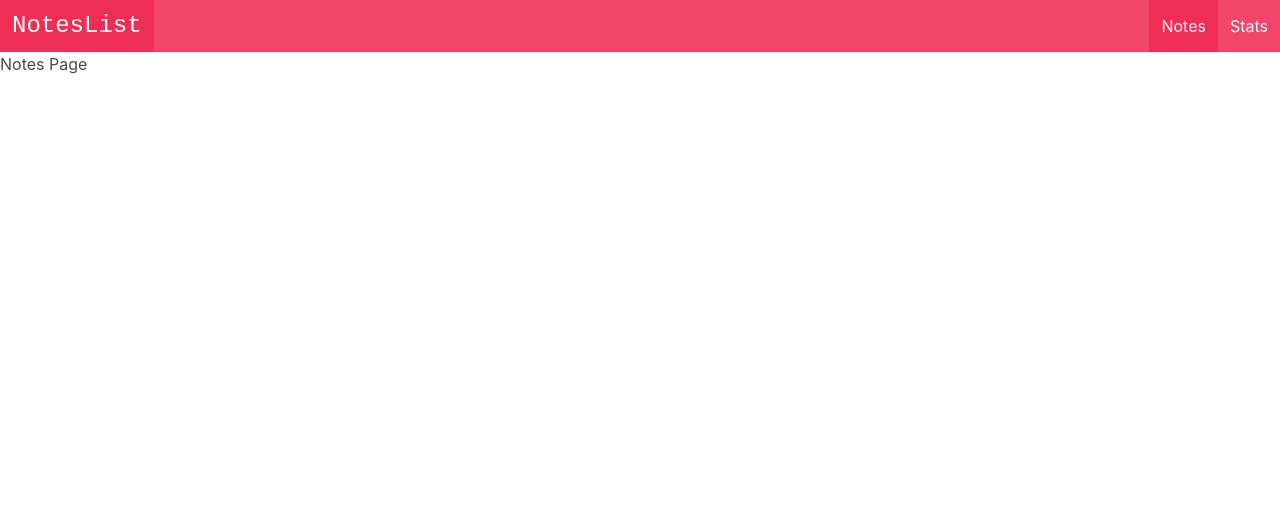
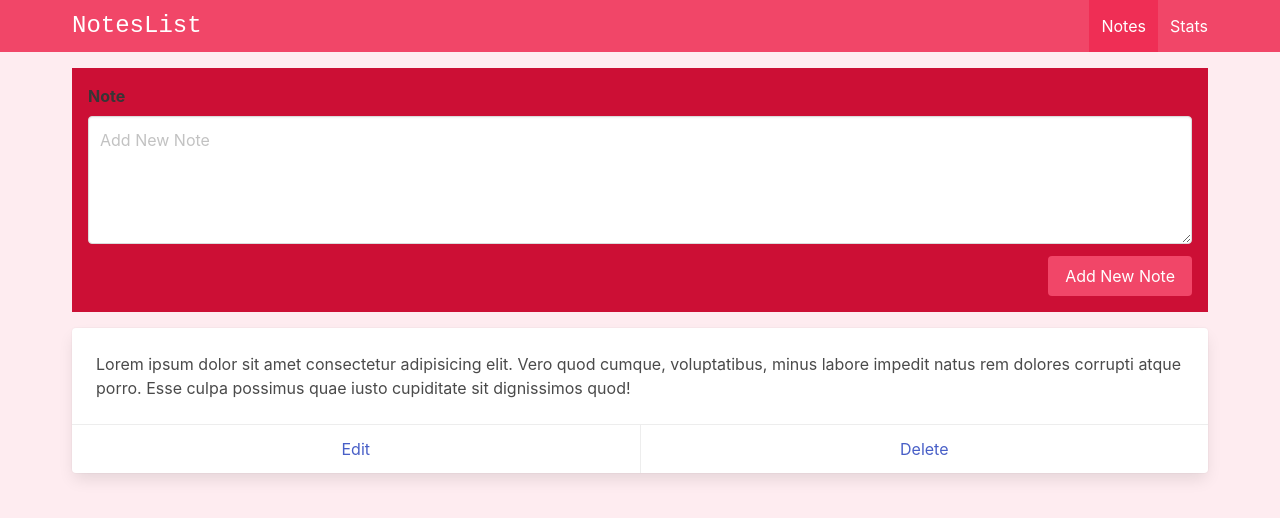
Before and after one commit to leelanarasimha/noteslist-vue, a Vue app: page /#/ in a window 1280 px wide. Shown: the top 518 px of the page. Built offline with nearby package versions, Linux system fonts and the light colour scheme.

Commit message:
Notes page design

```diff
--- a/index.html
+++ b/index.html
@@ -1,9 +1,9 @@
 <!DOCTYPE html>
-<html lang="en">
+<html lang="en" class="has-background-danger-light">
   <head>
-    <meta charset="UTF-8">
-    <link rel="icon" href="/favicon.ico">
-    <meta name="viewport" content="width=device-width, initial-scale=1.0">
+    <meta charset="UTF-8" />
+    <link rel="icon" href="/favicon.ico" />
+    <meta name="viewport" content="width=device-width, initial-scale=1.0" />
     <title>Vite App</title>
   </head>
   <body>
--- a/src/App.vue
+++ b/src/App.vue
@@ -1,6 +1,6 @@
 <template>
   <NavBar />
-  <div>
+  <div class="container px-2">
     <RouterView />
   </div>
 </template>
--- a/src/Views/NotesView.vue
+++ b/src/Views/NotesView.vue
@@ -1,3 +1,30 @@
 <template>
-  <div>Notes Page</div>
+  <div class="has-background-danger-dark my-4 p-4">
+    <div class="field">
+      <label class="label">Note</label>
+      <div class="control">
+        <textarea class="textarea" placeholder="Add New Note"></textarea>
+      </div>
+    </div>
+
+    <div class="field is-grouped is-grouped-right">
+      <div class="control">
+        <button class="button is-link is-danger">Add New Note</button>
+      </div>
+    </div>
+  </div>
+
+  <div class="card mb-4">
+    <div class="card-content">
+      <div class="content">
+        Lorem ipsum dolor sit amet consectetur adipisicing elit. Vero quod cumque, voluptatibus, minus labore
+        impedit natus rem dolores corrupti atque porro. Esse culpa possimus quae iusto cupiditate sit
+        dignissimos quod!
+      </div>
+    </div>
+    <footer class="card-footer">
+      <a href="#" class="card-footer-item">Edit</a>
+      <a href="#" class="card-footer-item">Delete</a>
+    </footer>
+  </div>
 </template>
--- a/src/components/Layout/NavBar.vue
+++ b/src/components/Layout/NavBar.vue
@@ -1,5 +1,6 @@
 <template>
   <nav class="navbar is-danger" role="navigation" aria-label="main navigation">
+    <div class="container px-2">
       <div class="navbar-brand">
         <RouterLink :to="{ name: 'notes' }" class="navbar-item is-size-4 is-family-monospace">
           NotesList
@@ -22,9 +23,14 @@
 
       <div id="navbarBasicExample" :class="{ 'is-active': showNavBarMenu }" class="navbar-menu">
         <div class="navbar-end">
-        <RouterLink :to="{ name: 'notes' }" active-class="is-active" class="navbar-item"> Notes </RouterLink>
+          <RouterLink :to="{ name: 'notes' }" active-class="is-active" class="navbar-item">
+            Notes
+          </RouterLink>
 
-        <RouterLink :to="{ name: 'stats' }" active-class="is-active" class="navbar-item"> Stats </RouterLink>
+          <RouterLink :to="{ name: 'stats' }" active-class="is-active" class="navbar-item">
+            Stats
+          </RouterLink>
+        </div>
       </div>
     </div>
   </nav>
```
Lines whose indentation alone changed are shown as unchanged.
